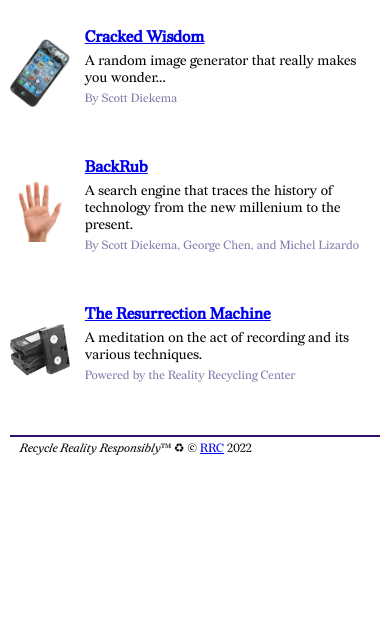
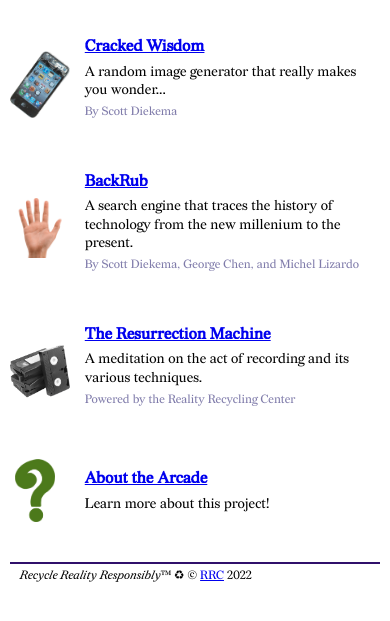
Before and after one commit to officecowboy/information-arcade, a website: page index.html in a window 390 px wide. Shown: the part 215-836 px from the top of the page. Drawn offline with Linux system fonts and the light colour scheme.

Commit message:
add about page

```diff
--- a/index.html
+++ b/index.html
@@ -103,6 +103,17 @@
           </p>
         </div>
       </div>
+      <div class="project" id="about">
+        <img class="project-icon" src="Images/question-mark.png" alt="">
+        <div class="project-text">
+          <h3 class="project-title">
+            <a href="/about/">About the Arcade</a>
+          </h3>
+          <p class="project-description">
+            Learn more about this project!
+          </p>
+        </div>
+      </div>
     </section>
     <footer class="footer">
       <p class="footer-text"><span class="slogan">Recycle Reality Responsibly</span>™
--- a/style.css
+++ b/style.css
@@ -36,7 +36,8 @@
 body {
   width: 100%;
   font-family: Redaction-20-Regular, serif;
-  font-size: 14px;
+  font-size: 16px;
+  line-height: 1.3;
   margin: 0;
   display: flex;
   flex-direction: column;
@@ -136,6 +137,10 @@ nav {
   align-items: center;
 }
 
+.about-content {
+  margin: 40px 0;
+}
+
 .game-content {
   display: flex;
   width: 650px;
@@ -209,6 +214,17 @@ nav {
 
 #trm {
   align-self: start;
+}
+
+#about {
+  align-self: end;
+  width: 550px;
+}
+
+#about>.project-icon {
+  max-width: 50px;
+  margin-left: 15px;
+  margin-right: 35px;
 }
 
 .corner-wrapper {
@@ -311,6 +327,12 @@ nav {
     margin-right: 15px;
   }
 
+  #about>.project-icon {
+    max-width: 40px;
+    margin-left: 5px;
+    margin-right: 30px;
+  }
+
   #steve {
     align-self: start;
   }
@@ -327,6 +349,11 @@ nav {
     align-self: start;
   }
 
+  #about {
+    align-self: start;
+    width: 100%;
+  }
+
   .footer-text {
     margin: 4px 10px 8px 10px;
   }
```
Also changed, not shown: About/index.html (added, +60 -0 lines), Images/question-mark.png (added).
